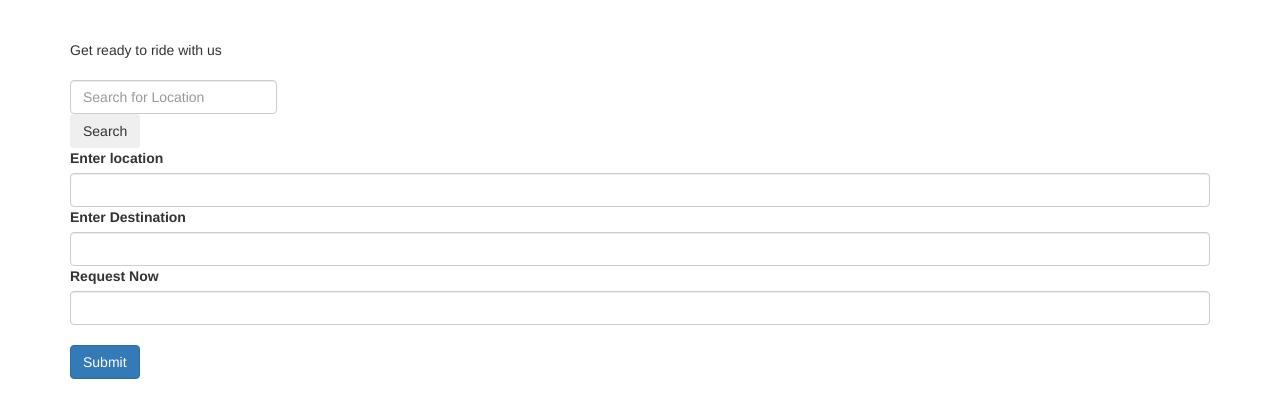
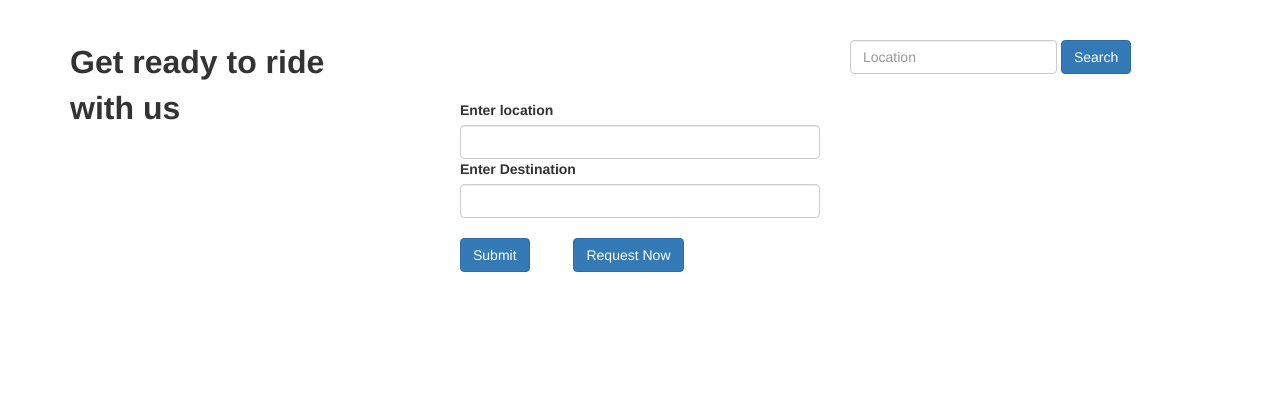
Before and after one commit to Esther-Anyona/My-Rider, a Flask app: page /usrform in a window 1280 px wide. Shown: the top 418 px of the page. Run offline with Flask 2, Linux system fonts and the light colour scheme; some libraries are stand-ins or nearby versions.

Commit message:
style forms

```diff
--- a/app/main/views.py
+++ b/app/main/views.py
@@ -2,6 +2,7 @@ from . import main
 from flask import render_template,request,redirect,url_for
 from .forms import UsrForm
 from app.main import forms
+from ..models import User
 
 
 @main.route('/')
--- a/app/rider/views.py
+++ b/app/rider/views.py
@@ -2,6 +2,6 @@ from . import rider
 from flask import render_template,request,redirect,url_for
 from app.rider import forms
 
-@rider.route('/rder')
-def rder():
-    return render_template('rider/rder.html')
+@rider.route('/rider')
+def rider():
+    return render_template('rider/rider.html')
--- a/app/templates/base.html
+++ b/app/templates/base.html
@@ -4,6 +4,7 @@
 {% endblock %}
 
 {% block styles %}
+
 {% endblock %}
 
 {% block content %}
--- a/app/templates/usr.html
+++ b/app/templates/usr.html
@@ -3,31 +3,45 @@
 <div class="container">
     <br>
     <br>
+    <div class="row justify-content-around">
+        <div class="col-md-4">
+            <span class="d-block p-2" style="font-weight: bold; font-size: xx-large;">Get ready to ride <br> with us</span>
 
+        </div>
 
-    <span class="d-block p-2">Get ready to ride with us</span>
+        <div class="col-md-4">
+            <br>
             <br>
             <br>
 
-        <form class="form-inline my-2 my-lg-0" method="GET">
-            <input type="text" name="loc" placeholder="Search for Location" class="form-control">
-            <br>
-            <button class="btn btn-outline-success my-2" type="submit">Search</button>
-        </form>
             <form action=" {{ url_for('main.usrform') }} " method="POST">
                 <div class="form-group">
                     {{ form.pick_up.label() }}
                     {{ form.pick_up(class="form-control" ) }}
                     {{ form.Destination.label() }}
                     {{ form.Destination(class="form-control" ) }}
-                {{ form.r_now.label() }}
-                {{ form.r_now(class="form-control" ) }}
                     <br>
-                <button class="btn btn-primary">Submit</button>
+                    <div class="justify-content-around">
+                        <button style="margin-right: 40px;" class="btn btn-primary">Submit</button>
+                        <button class="btn btn-primary">Request Now</button>
+                    </div>
+
                 </div>
 
             </form>
+        </div>
+        <div class="col-md-4">
 
+
+            <form class="form-inline" method="GET">
+                    <div class="form-group mx-sm-3 mb-2">
+                      <label for="inputPassword2" class="sr-only">Password</label>
+                      <input type="password" class="form-control" id="inputPassword2" placeholder="Location">
+                    </div>
+                    <button type="submit" class="btn btn-primary mb-2">Search</button>
+            </form>
+        </div>
+    </div>
 </div>
 
 
```
Also changed, not shown: app/templates/rider/rder.html (deleted, +0 -16 lines), app/templates/rider/rider.html (added, +19 -0 lines). Lines whose indentation alone changed are shown as unchanged.
